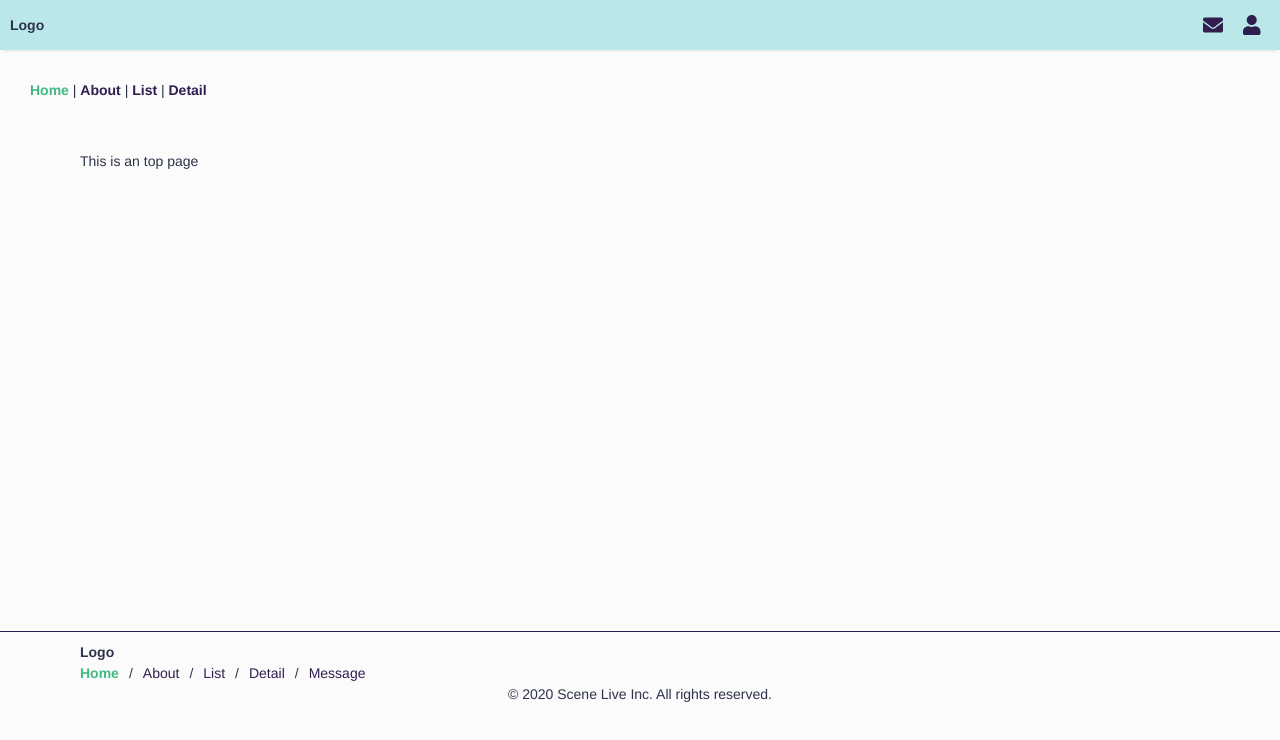
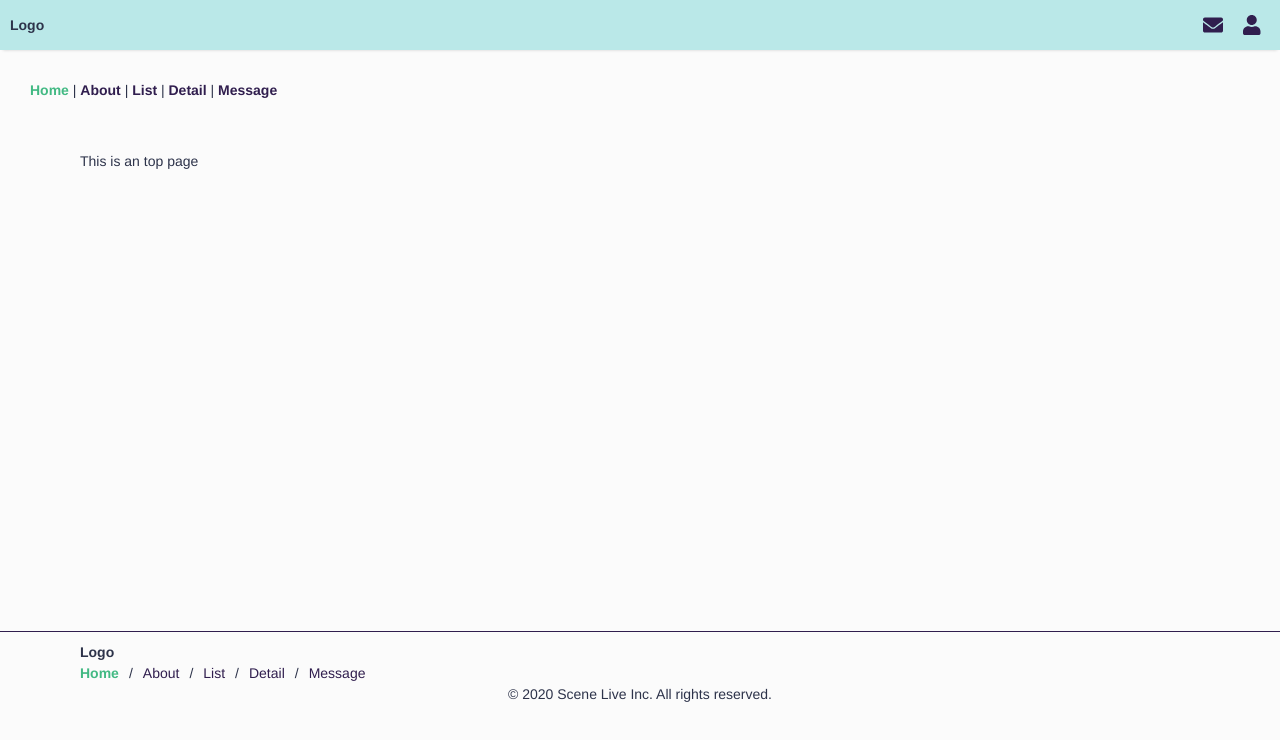
Before and after one commit to scene-live/t-housekeeper, a Vue app: page / in a window 1280 px wide. Shown: the top 740 px of the page. Built offline with nearby package versions, Linux system fonts and the light colour scheme; what v-calendar would draw is missing.

Commit message:
メッセージのページとそれ以外のページでレイアウトを分けれるようにした。

```diff
--- a/src/App.vue
+++ b/src/App.vue
@@ -1,20 +1,7 @@
 <template>
   <div id="app">
     <Header />
-    <div id="nav">
-      <router-link to="/">Home</router-link> |
-      <router-link to="/about">About</router-link> |
-      <router-link to="/list">List</router-link> |
-      <router-link to="/detail">Detail</router-link>
-    </div>
-    <div class="l-contents">
-      <div :class="['l-main', this.$route.name === 'Home' ? 'is-full' : '']">
-        <router-view/>
-      </div>
-      <aside v-if="this.$route.name !== 'Home'" class="l-side">
-        <Search />
-      </aside>
-    </div>
+    <component v-bind:is="getLayout()"></component>
     <Footer />
   </div>
 </template>
@@ -24,15 +11,23 @@ import { Component, Vue } from 'vue-property-decorator';
 import Header from '@/components/Header.vue';
 import Search from '@/components/Search.vue';
 import Footer from '@/components/Footer.vue';
+import Default from '@/layouts/Default.vue';
+import Full from '@/layouts/Full.vue';
 
 @Component({
   components: {
     Header,
     Search,
     Footer,
+    Default,
+    Full,
   },
 })
-export default class App extends Vue {}
+export default class App extends Vue {
+  getLayout() {
+    return this.$route.meta.layout ? this.$route.meta.layout : 'default';
+  }
+}
 </script>
 
 <style lang="scss">
--- a/src/assets/scss/_layout.scss
+++ b/src/assets/scss/_layout.scss
@@ -10,12 +10,19 @@
       flex-direction: row-reverse;
       padding: 20px 0;
     }
+    &.is-full {
+      padding: 0;
+      max-width: 100%;
+    }
   }
   &-main {
     flex-basis: 100%;
     @media #{$not_sp} {
       flex-basis: 70%;
       &.is-full {
+        flex-basis: 100%;
+      }
+      &.is-message {
         flex-basis: 100%;
       }
     }
--- /dev/null
+++ b/src/layouts/Default.vue
@@ -0,0 +1,32 @@
+<template>
+  <div>
+    <div id="nav">
+      <router-link to="/">Home</router-link> |
+      <router-link to="/about">About</router-link> |
+      <router-link to="/list">List</router-link> |
+      <router-link to="/detail">Detail</router-link> |
+      <router-link to="/message">Message</router-link>
+    </div>
+    <div class="l-contents">
+      <div :class="['l-main', this.$route.name === 'Home' ? 'is-full' : '']">
+        <router-view/>
+      </div>
+      <aside v-if="this.$route.name !== 'Home'" class="l-side">
+        <Search />
+      </aside>
+    </div>
+  </div>
+</template>
+
+<script lang="ts">
+import { Component, Vue } from 'vue-property-decorator';
+import Search from '@/components/Search.vue';
+
+@Component({
+  components: {
+    Search,
+  },
+})
+export default class Default extends Vue {}
+
+</script>
--- /dev/null
+++ b/src/layouts/Full.vue
@@ -0,0 +1,19 @@
+<template>
+  <div id="app">
+    <Header />
+    <div class="l-contents is-full">
+      <div :class="['l-main', 'is-message']">
+        <router-view/>
+      </div>
+    </div>
+    <Footer />
+  </div>
+</template>
+
+<script lang="ts">
+import { Component, Vue } from 'vue-property-decorator';
+
+@Component
+export default class Full extends Vue {}
+
+</script>
--- a/src/router/index.ts
+++ b/src/router/index.ts
@@ -34,6 +34,7 @@ const routes = [
     name: 'Message',
     component: Message,
     // component: () => import(/* webpackChunkName: "message" */ '../views/Message.vue'),
+    meta: { layout: 'full' },
   },
 ];
 
```
